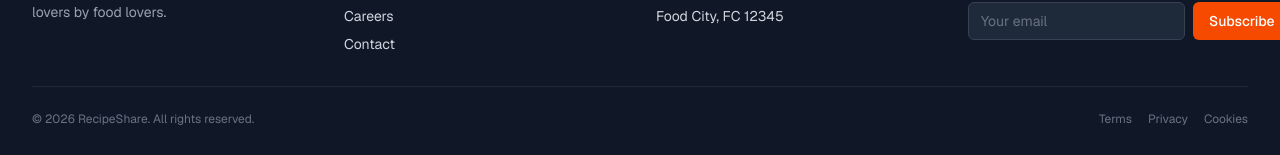
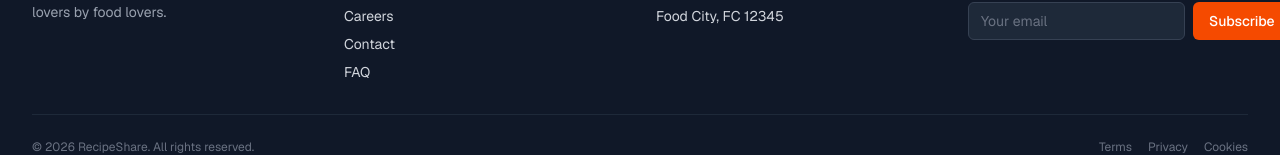
Before and after one commit to DaphneDana/Web-development, a Next.js app: page / in a window 1280 px wide. Shown: the part 1406-1561 px from the top of the page. Built offline with nearby package versions, Linux system fonts and the light colour scheme.

Commit message:
added the FAQ section to the footer

```diff
--- a/components/Footer.tsx
+++ b/components/Footer.tsx
@@ -1,6 +1,7 @@
 'use client';
+{/*FOOTER COMPONENT*/}
+export default function Footer() {
 
-export default function Footer() {
   const year = new Date().getFullYear();
 
   return (
@@ -38,6 +39,11 @@ export default function Footer() {
               <li>
                 <a href="/contact" className="hover:text-orange-400 transition-colors">
                   Contact
+                </a>
+              </li>
+              <li>
+                <a href="/faq" className="hover:text-orange-400 transition-colors">
+                  FAQ
                 </a>
               </li>
             </ul>
```
